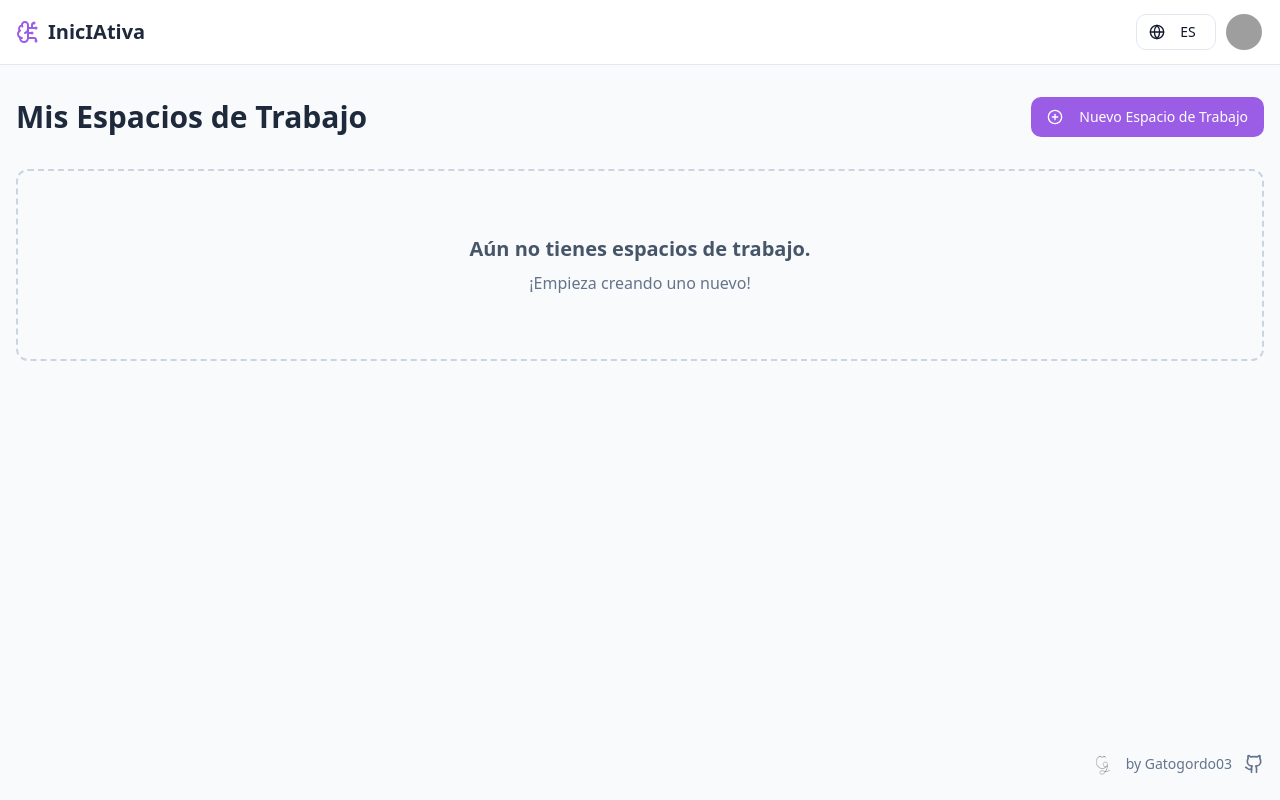
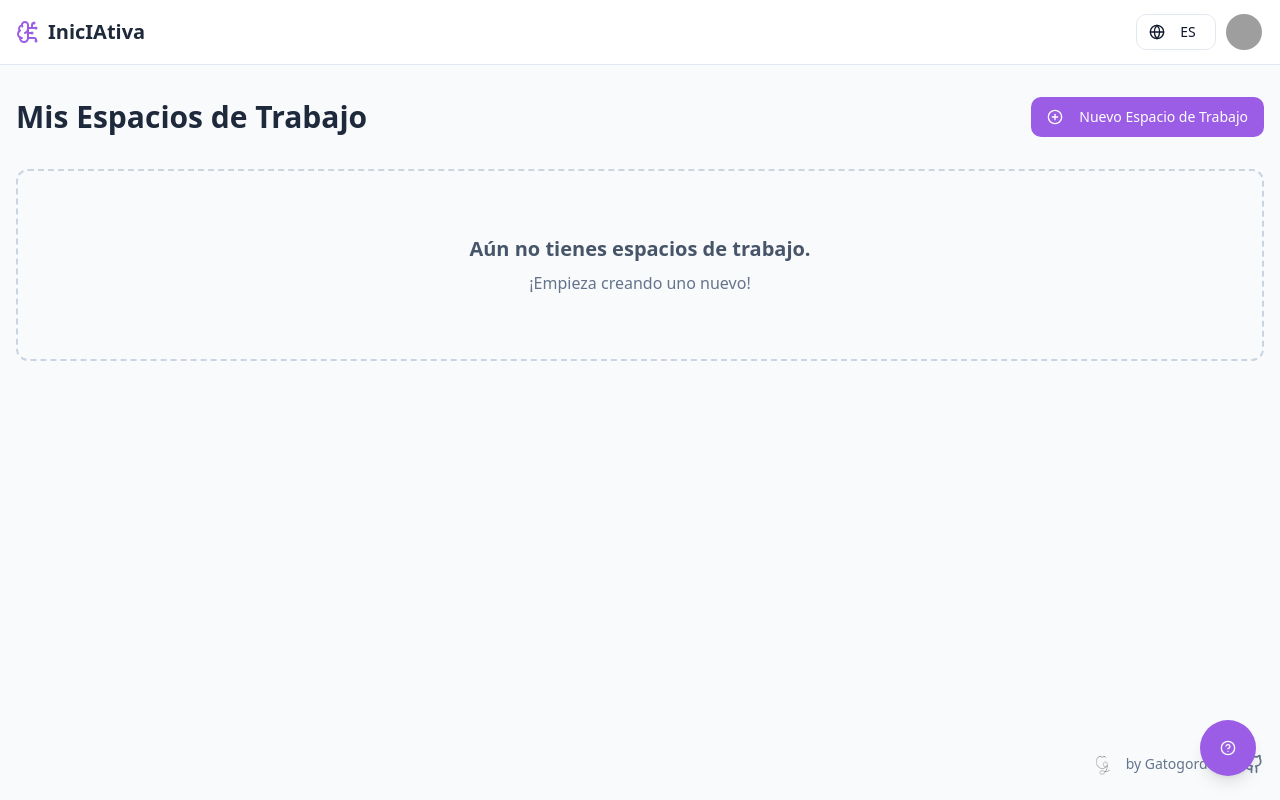
Before and after one commit to Gatogordo03/creator-iassist, a React (Vite) app: page / in a window 1280 px wide. Built offline with nearby package versions, Linux system fonts and the light colour scheme; grey boxes are pictures that could not be loaded.

Commit message:
Add floating guide button
Implement a floating button for in-app guidance, including necessary translations.

```diff
--- /dev/null
+++ b/src/components/HelpGuide.tsx
@@ -0,0 +1,82 @@
+
+import {
+  Sheet,
+  SheetContent,
+  SheetDescription,
+  SheetHeader,
+  SheetTitle,
+  SheetTrigger,
+} from "@/components/ui/sheet"
+import { Button } from "@/components/ui/button"
+import { HelpCircle, Sparkles, PencilRuler, Save } from "lucide-react"
+import { useTranslation } from "react-i18next"
+import {
+  Tooltip,
+  TooltipContent,
+  TooltipTrigger,
+} from "@/components/ui/tooltip"
+
+const HelpGuide = () => {
+  const { t } = useTranslation("common")
+
+  const guideSteps = [
+    {
+      icon: <PencilRuler className="h-8 w-8 text-accent" />,
+      title: t("helpGuide.step1.title"),
+      description: t("helpGuide.step1.description"),
+    },
+    {
+      icon: <Sparkles className="h-8 w-8 text-accent" />,
+      title: t("helpGuide.step2.title"),
+      description: t("helpGuide.step2.description"),
+    },
+    {
+      icon: <Save className="h-8 w-8 text-accent" />,
+      title: t("helpGuide.step3.title"),
+      description: t("helpGuide.step3.description"),
+    },
+  ]
+
+  return (
+    <Sheet>
+      <Tooltip>
+        <TooltipTrigger asChild>
+          <SheetTrigger asChild>
+            <Button
+              variant="default"
+              size="icon"
+              className="fixed bottom-6 right-6 h-14 w-14 rounded-full shadow-lg bg-accent hover:bg-accent/90 text-white z-50 animate-fade-in"
+              aria-label={t("helpGuide.triggerTooltip")}
+            >
+              <HelpCircle className="h-7 w-7" />
+            </Button>
+          </SheetTrigger>
+        </TooltipTrigger>
+        <TooltipContent side="left">
+          <p>{t("helpGuide.triggerTooltip")}</p>
+        </TooltipContent>
+      </Tooltip>
+      <SheetContent>
+        <SheetHeader>
+          <SheetTitle className="text-2xl">{t("helpGuide.title")}</SheetTitle>
+          <SheetDescription>
+            {t("helpGuide.description")}
+          </SheetDescription>
+        </SheetHeader>
+        <div className="mt-8 space-y-6">
+          {guideSteps.map((step, index) => (
+            <div key={index} className="flex items-start gap-4">
+              <div className="flex-shrink-0 mt-1">{step.icon}</div>
+              <div>
+                <h3 className="font-bold text-lg text-slate-800">{step.title}</h3>
+                <p className="text-slate-600">{step.description}</p>
+              </div>
+            </div>
+          ))}
+        </div>
+      </SheetContent>
+    </Sheet>
+  )
+}
+
+export default HelpGuide
--- a/src/components/Layout.tsx
+++ b/src/components/Layout.tsx
@@ -3,6 +3,7 @@ import React from 'react';
 import Header from './Header';
 import { HeaderProvider } from '@/contexts/HeaderContext';
 import Footer from './Footer';
+import HelpGuide from './HelpGuide';
 
 const Layout = ({ children }: { children: React.ReactNode }) => {
   return (
@@ -12,6 +13,7 @@ const Layout = ({ children }: { children: React.ReactNode }) => {
         <main className="flex-grow container mx-auto px-4 py-8">
           {children}
         </main>
+        <HelpGuide />
         <Footer />
       </div>
     </HeaderProvider>
--- a/src/locales/en/common.json
+++ b/src/locales/en/common.json
@@ -83,5 +83,22 @@
     "help": "Help & Support",
     "about": "About",
     "logout": "Logout"
+  },
+  "helpGuide": {
+    "title": "How to use InicIAtiva",
+    "description": "Your creative co-pilot for YouTube and TikTok content.",
+    "triggerTooltip": "Help Guide",
+    "step1": {
+      "title": "1. Create a Workspace",
+      "description": "Click on 'New Workspace' to start a new project. A workspace holds all your ideas for a single piece of content."
+    },
+    "step2": {
+      "title": "2. Use the AI Assistant",
+      "description": "Inside a workspace, use the 'Generate with AI' buttons to get suggestions for titles, descriptions, tags, and more."
+    },
+    "step3": {
+      "title": "3. Refine and Save",
+      "description": "Edit the generated content, configure your settings, and save your progress. Your work is automatically saved in your browser."
+    }
   }
 }
--- a/src/locales/es/common.json
+++ b/src/locales/es/common.json
@@ -83,5 +83,22 @@
     "help": "Ayuda y Soporte",
     "about": "Acerca de",
     "logout": "Cerrar Sesión"
+  },
+  "helpGuide": {
+    "title": "Cómo usar InicIAtiva",
+    "description": "Tu copiloto creativo para contenido de YouTube y TikTok.",
+    "triggerTooltip": "Guía de Ayuda",
+    "step1": {
+      "title": "1. Crea un Espacio de Trabajo",
+      "description": "Haz clic en 'Nuevo Espacio de Trabajo' para iniciar un nuevo proyecto. Un espacio de trabajo contiene todas tus ideas para un único contenido."
+    },
+    "step2": {
+      "title": "2. Usa el Asistente de IA",
+      "description": "Dentro de un espacio de trabajo, usa los botones de 'Generar con IA' para obtener sugerencias de títulos, descripciones, etiquetas y más."
+    },
+    "step3": {
+      "title": "3. Refina y Guarda",
+      "description": "Edita el contenido generado, configura los ajustes y guarda tu progreso. Tu trabajo se guarda automáticamente en tu navegador."
+    }
   }
 }
```
